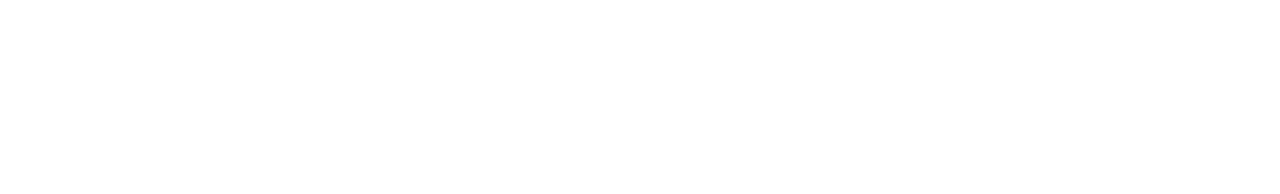
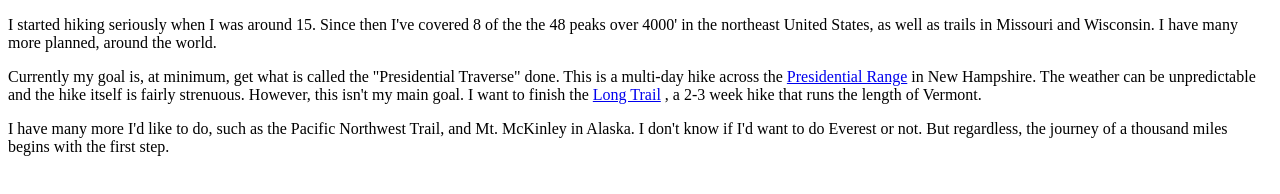
Before and after one commit to jmahood90/html-me-something, a plain HTML site: page index.html in a window 1280 px wide. Drawn offline with Linux system fonts and the light colour scheme.

Commit message:
FInished paragraphs

```diff
--- a/index.html
+++ b/index.html
@@ -1,9 +1,38 @@
 <!DOCTYPE html>
 <html>
-    <head>
-        <title>Mountaineering</title>
-    </head>
+    <header>
+        <head>
+            <title>Mountaineering</title>
+        </head>
+    </header>
     <body>
-
+        <main>
+            <article>
+                <p>
+                    I started hiking seriously when I was around 15. Since
+                    then I've covered 8 of the the 48 peaks over 4000' in
+                    the northeast United States, as well as trails in
+                    Missouri and Wisconsin. I have many more planned, around
+                    the world.
+                </p>
+                <p>
+                    Currently my goal is, at minimum, get what is called the
+                    "Presidential Traverse" done. This is a multi-day hike
+                    across the <a href="https://en.wikipedia.org/wiki/Presidential_Range">Presidential Range</a>
+                    in New Hampshire. The weather can be unpredictable and
+                    the hike itself is fairly strenuous. However, this isn't
+                    my main goal. I want to finish the <a href="https://en.wikipedia.org/wiki/Long_Trail">Long Trail</a>
+                    , a 2-3 week hike that runs the length of Vermont.
+                </p>
+                <p>
+                    I have many more I'd like to do, such as the Pacific Northwest
+                    Trail, and Mt. McKinley in Alaska. I don't know if I'd want to
+                    do Everest or not. But regardless, the journey of a thousand
+                    miles begins with the first step.
+                </p>
+            </article>
+        </main>
     </body>
+    <footer>
+    </footer>
 </html>
```
